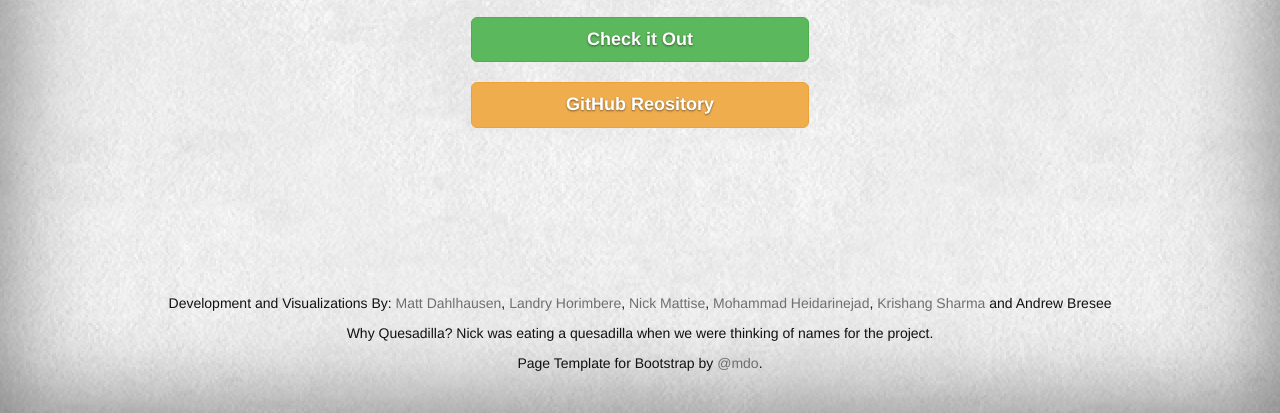
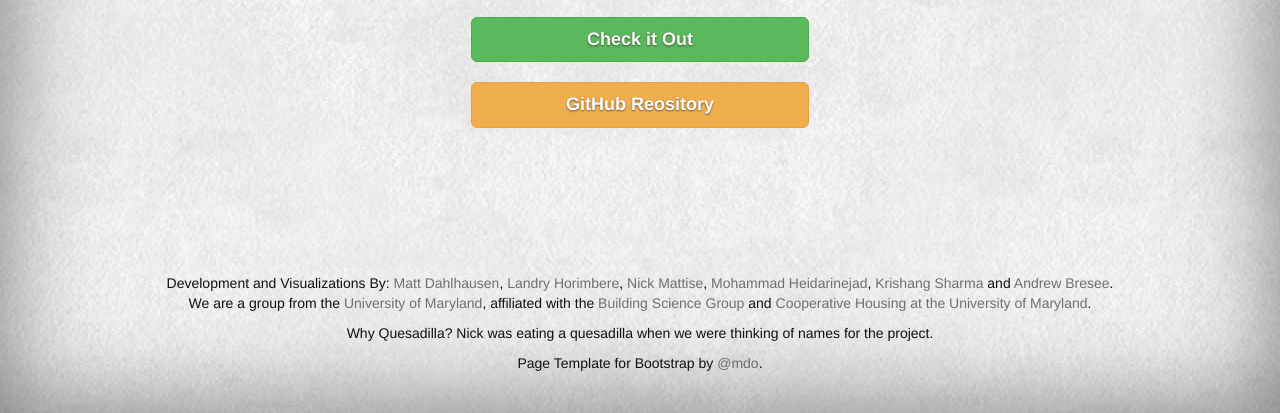
Before and after one commit to mdahlhausen/quesadilla, a website: page index.html in a window 1280 px wide. Shown: the part 387-800 px from the top of the page. Drawn offline with Linux system fonts and the light colour scheme.

Commit message:
added our affiliations to index page

```diff
--- a/index.html
+++ b/index.html
@@ -61,7 +61,8 @@
             <div class="mastfoot">
                 <div class="inner">
 
-                    <p>Development and Visualizations By: <a href="https://github.com/mdahlhausen">Matt Dahlhausen</a>, <a href="https://github.com/landryh91">Landry Horimbere</a>, <a href="https://github.com/nmattise">Nick Mattise</a>, <a href="https://github.com/muh182">Mohammad Heidarinejad</a>, <a href="https://github.com/krish1995">Krishang Sharma</a> and Andrew Bresee
+                    <p>Development and Visualizations By: <a href="https://github.com/mdahlhausen">Matt Dahlhausen</a>, <a href="https://github.com/landryh91">Landry Horimbere</a>, <a href="https://github.com/nmattise">Nick Mattise</a>, <a href="https://github.com/muh182">Mohammad Heidarinejad</a>, <a href="https://github.com/krish1995">Krishang Sharma</a> and <a href="https://www.linkedin.com/in/abresee">Andrew Bresee</a>.
+					We are a group from the <a href="http://www.umd.edu/">University of Maryland</a>, affiliated with the <a href="http://www.buildsci.us/">Building Science Group</a> and <a href="http://www.chum.coop">Cooperative Housing at the University of Maryland</a>.
                     </p>
                     <p>Why Quesadilla? Nick was eating a quesadilla when we were thinking of names for the project.</p>
                     <p>Page Template for Bootstrap by <a href="https://twitter.com/mdo">@mdo</a>.</p>
```
